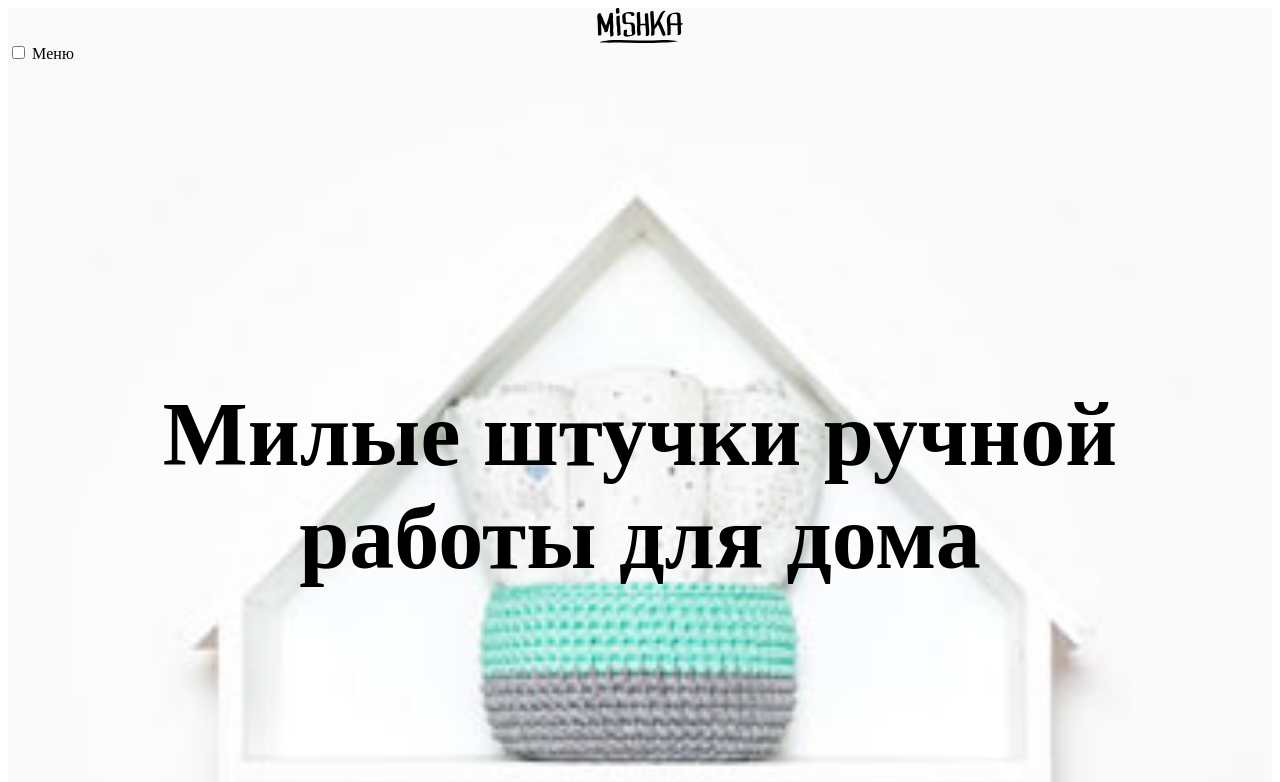
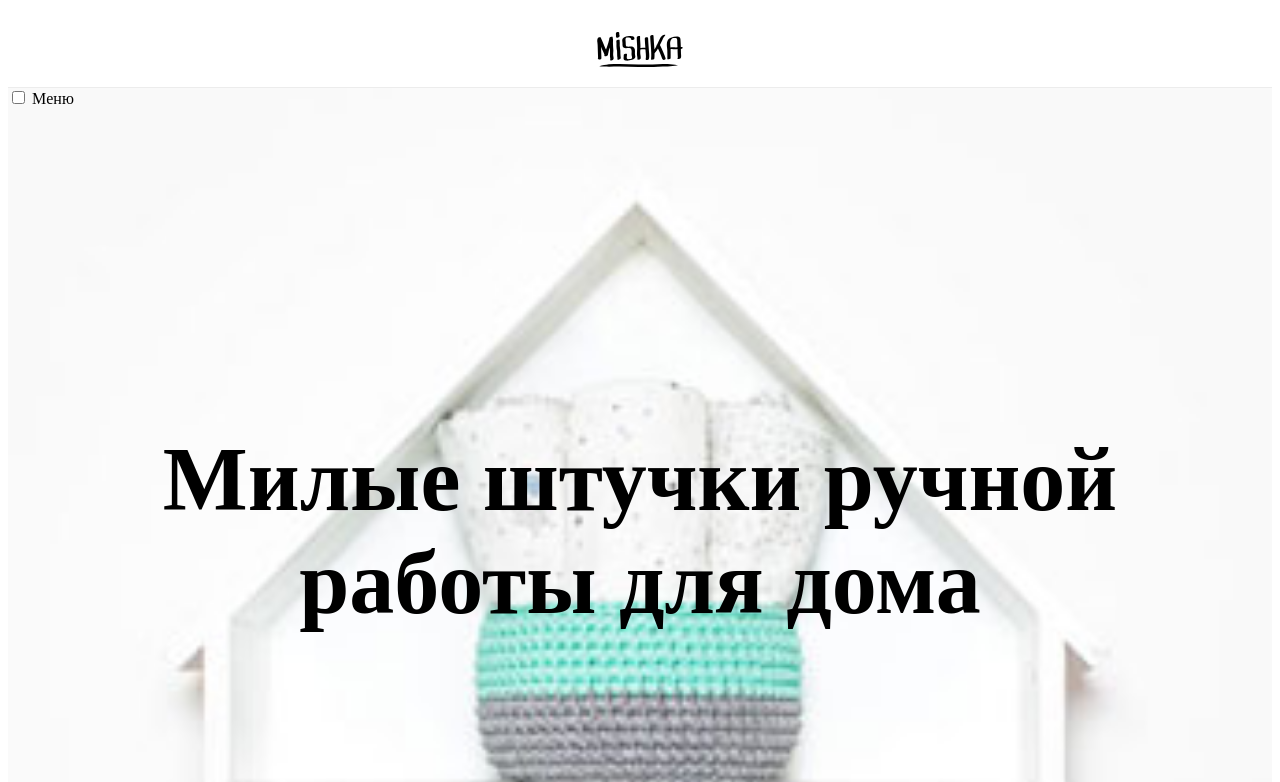
Before and after one commit to mendrew/239213-mishka, a website: page index.html in a window 1280 px wide. Shown: the top 782 px of the page. Drawn offline with nearby package versions, Linux system fonts and the light colour scheme; files that its build step writes are made by us from their sources.

Commit message:
Add page-logo block styles

```diff
--- a/sass/page-logo.scss
+++ b/sass/page-logo.scss
@@ -1,12 +1,27 @@
+$logo-height: 79px;
+
 .page-logo {
+  display: block;
+
+  width: 100%;
+  height: $logo-height;
+
+  line-height: $logo-height;
+  text-align: center;
+
   background-color: white;
 
+  border-bottom-width: 1px;
+  border-bottom-style: solid;
+  border-bottom-color: #ececec;
+
   img {
-    display: block;
     margin: auto;
 
     width: 86px;
     height: 35px;
 
+    vertical-align: middle;
+
   }
 }
```
